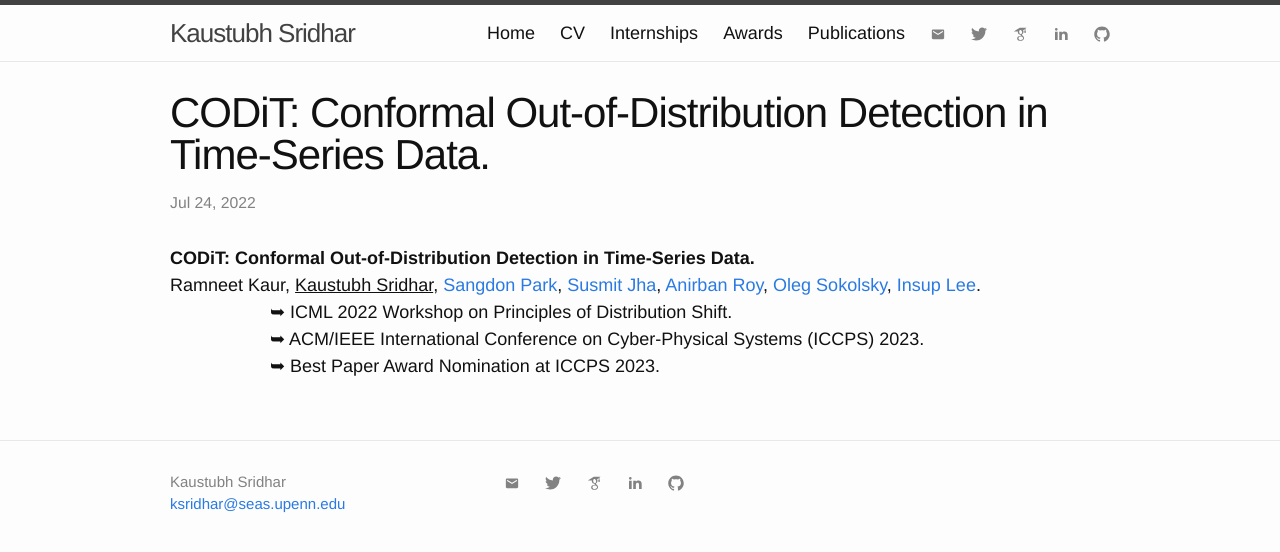
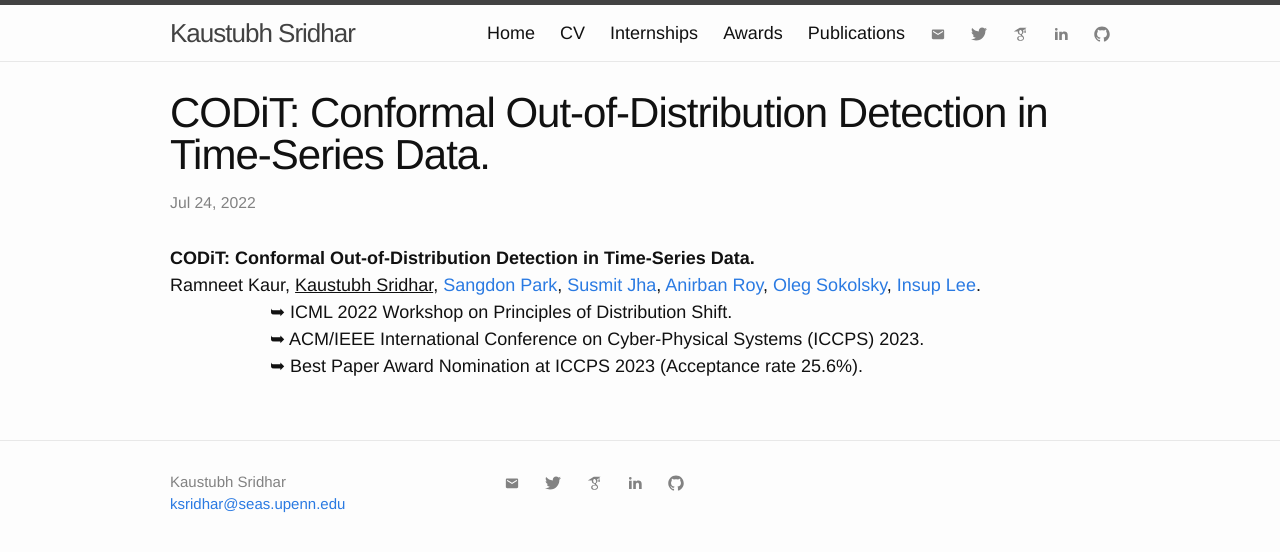
Before and after one commit to kaustubhsridhar/kaustubhsridhar.github.io, a Jekyll site: the page built from _posts/2022-07-24-CoDiT.md, in a window 1280 px wide. Shown: the top 552 px of the page. Built offline with Jekyll 4.4.1, drawn with Linux system fonts in a browser that asks for light colours; comment, search, counter and statistics services are not loaded.

Commit message:
some acpt rates

```diff
--- a/_posts/2022-07-24-CoDiT.md
+++ b/_posts/2022-07-24-CoDiT.md
@@ -1,7 +1,7 @@
 ---
 layout: research
 title:  "CODiT: Conformal Out-of-Distribution Detection in Time-Series Data."
-rinfo: Ramneet Kaur, <u>Kaustubh Sridhar</u>, <a href="https://sangdon.github.io/">Sangdon Park</a>, <a href="https://susmitjha.github.io/">Susmit Jha</a>, <a href="https://scholar.google.com/citations?user=N9eSuR4AAAAJ&hl=en">Anirban Roy</a>, <a href="https://www.cis.upenn.edu/~sokolsky/">Oleg Sokolsky</a>, <a href="https://www.cis.upenn.edu/~lee/home/index.shtml">Insup Lee</a>. <ul>➥ ICML 2022 Workshop on Principles of Distribution Shift.<br>➥ ACM/IEEE International Conference on Cyber-Physical Systems (ICCPS) 2023.<br>➥ Best Paper Award Nomination at ICCPS 2023.</ul>
+rinfo: Ramneet Kaur, <u>Kaustubh Sridhar</u>, <a href="https://sangdon.github.io/">Sangdon Park</a>, <a href="https://susmitjha.github.io/">Susmit Jha</a>, <a href="https://scholar.google.com/citations?user=N9eSuR4AAAAJ&hl=en">Anirban Roy</a>, <a href="https://www.cis.upenn.edu/~sokolsky/">Oleg Sokolsky</a>, <a href="https://www.cis.upenn.edu/~lee/home/index.shtml">Insup Lee</a>. <ul>➥ ICML 2022 Workshop on Principles of Distribution Shift.<br>➥ ACM/IEEE International Conference on Cyber-Physical Systems (ICCPS) 2023.<br>➥ Best Paper Award Nomination at ICCPS 2023 (Acceptance rate 25.6%).</ul>
 pdf: https://arxiv.org/abs/2207.11769
 date:   2022-07-24 22:00:00
 types: []
```
Also changed, not shown: _posts/2022-06-01-VisionGuard.md (+1 -1 lines), _posts/2022-09-17-StickyMittens.md (+1 -1 lines).
